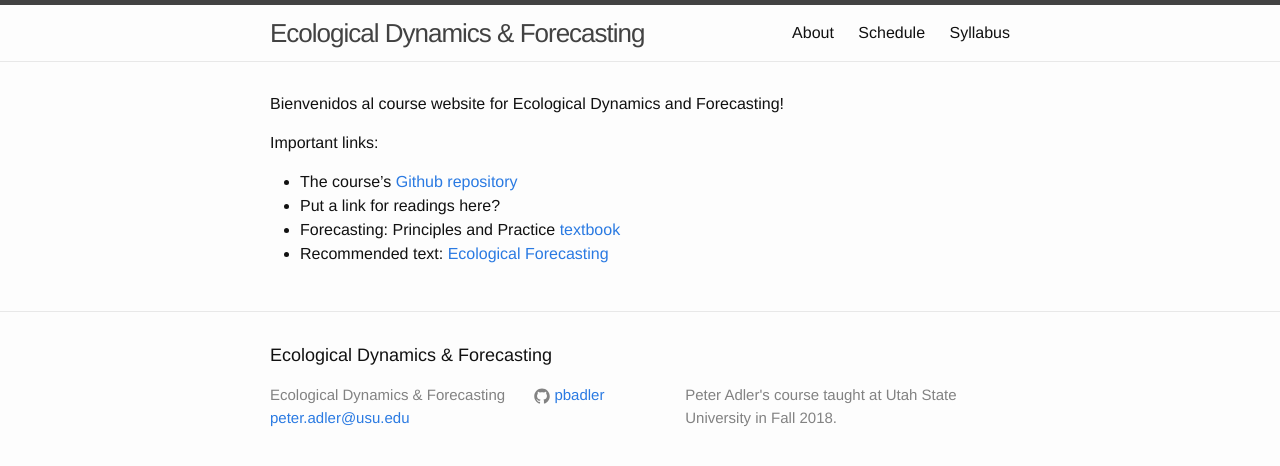
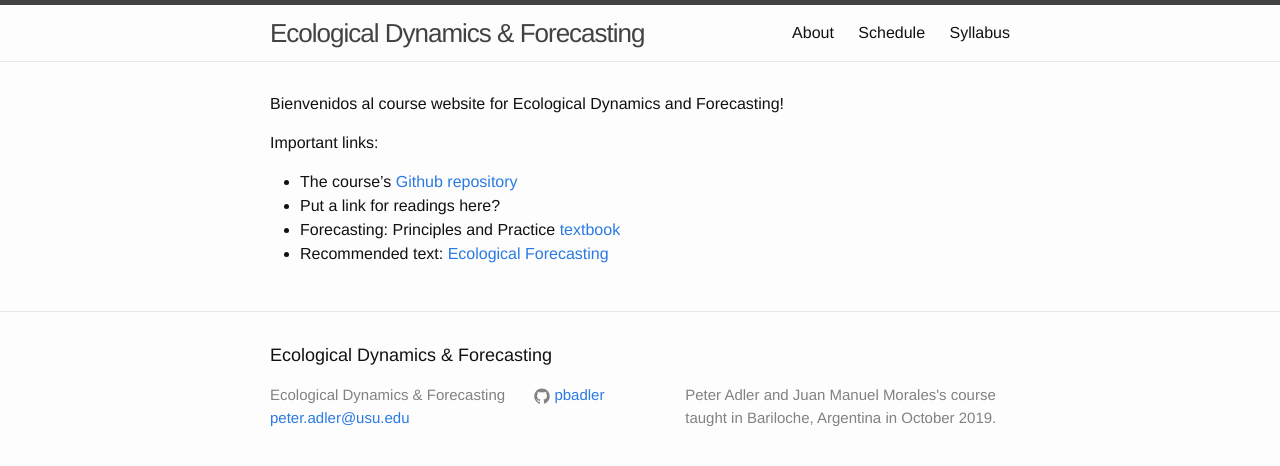
Before and after one commit to pbadler/forecasting-course-short, a Jekyll site: the page built from index.md, in a window 1280 px wide. Shown: the top 466 px of the page. Built offline with Jekyll 4.4.1, drawn with Linux system fonts in a browser that asks for light colours.

```diff
--- a/_config.yml
+++ b/_config.yml
@@ -9,7 +9,7 @@
 title: Ecological Dynamics & Forecasting
 email: peter.adler@usu.edu
 description: > # this means to ignore newlines until "baseurl:"
-  Peter Adler's course taught at Utah State University in Fall 2018.
+  Peter Adler and Juan Manuel Morales's course taught in Bariloche, Argentina in October 2019.
 url: "https://pbadler.github.io/forecasting-course-short" # the base hostname & protocol for your site
 github_username:  pbadler
 
```
